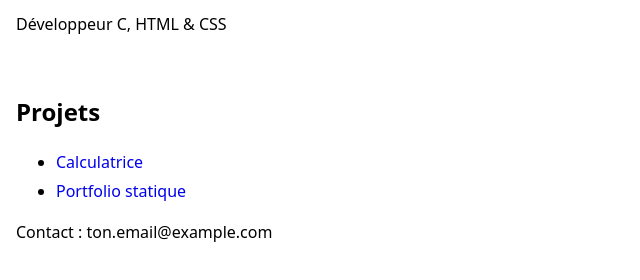
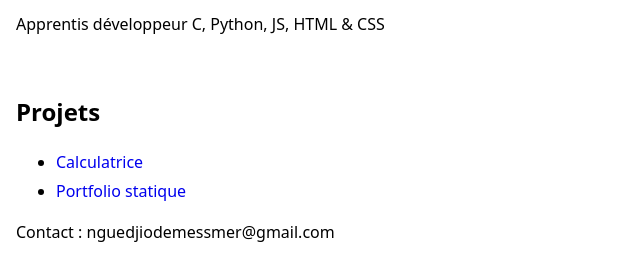
Before and after one commit to 2messmer/2messmer.github.io, a plain HTML site: page index.html in a window 1280 px wide. Shown: the part 70-350 px from the top of the page, without its empty margins (0-640 px from the left). Drawn offline with Linux system fonts and the light colour scheme.

Commit message:
Update index.html

```diff
--- a/index.html
+++ b/index.html
@@ -9,7 +9,7 @@
 <body>
   <header>
     <h1>Mon Portfolio</h1>
-    <p>Développeur C, HTML & CSS</p>
+    <p>Apprentis développeur C, Python, JS, HTML & CSS</p>
   </header>
 
   <main>
@@ -21,7 +21,7 @@
   </main>
 
   <footer>
-    <p>Contact : ton.email@example.com</p>
+    <p>Contact : nguedjiodemessmer@gmail.com</p>
   </footer>
 </body>
 </html>
```
